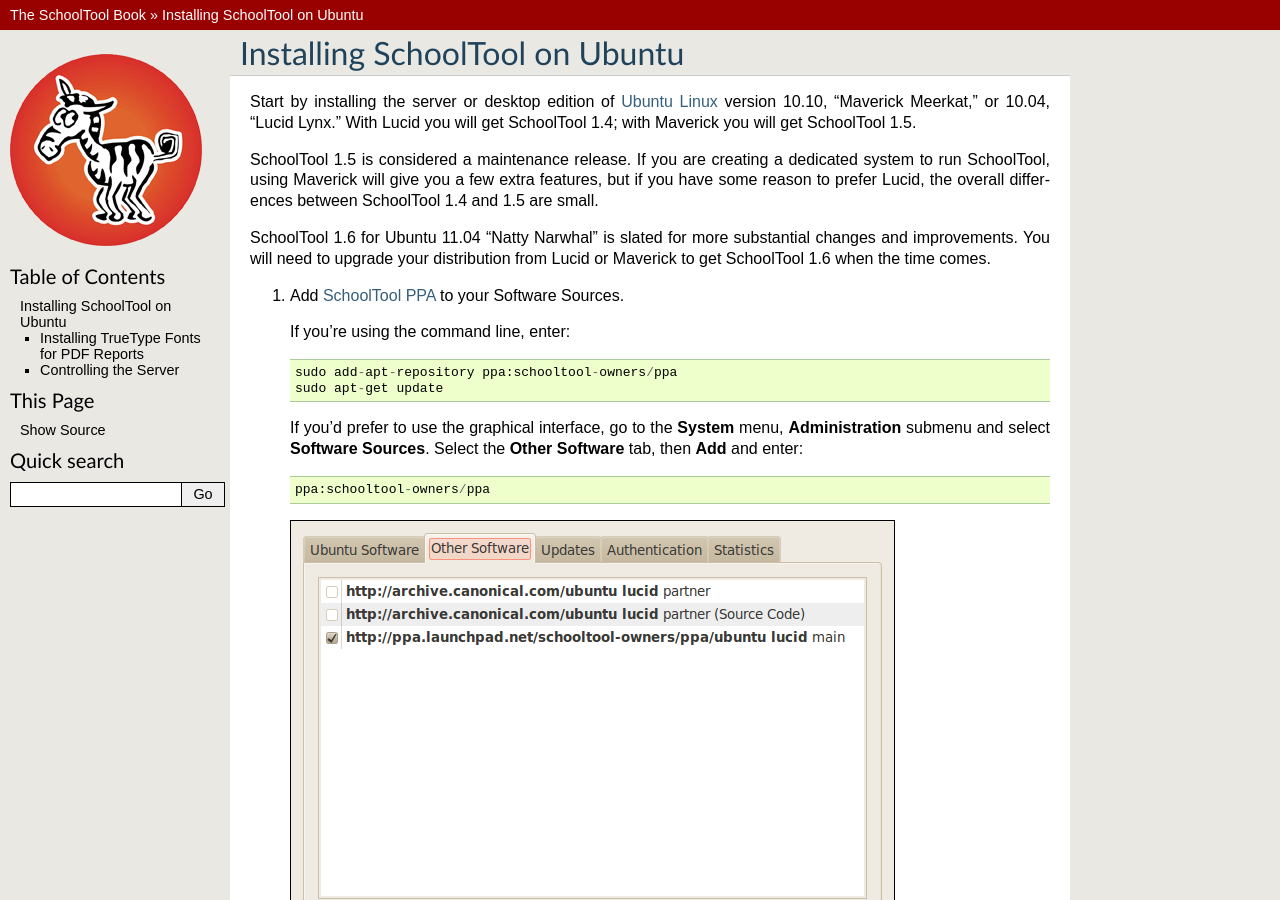
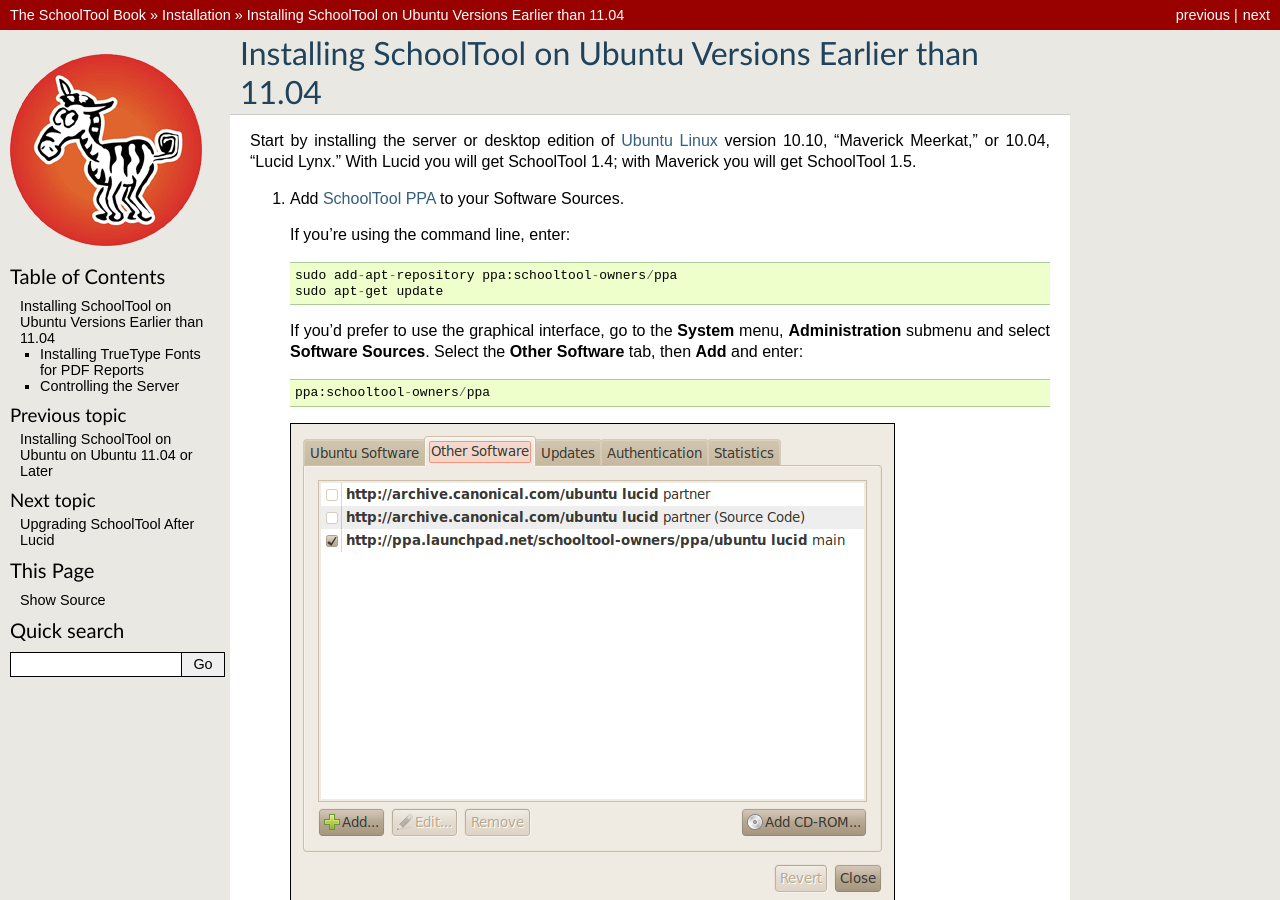
Before and after one commit to schooltool-project/schooltool-book, a Sphinx documentation site: the page built from source/install-pre-natty.rst, in a window 1280 px wide and 900 px high. Built offline with Sphinx 7.4.7, drawn with Linux system fonts in a browser that asks for light colours; pages that are not in the unit, such as notebooks, are missing from menus; some of the changed text lies outside the part shown.

Commit message:
Updated install instructions.

```diff
--- a/source/install-pre-natty.rst
+++ b/source/install-pre-natty.rst
@@ -1,13 +1,10 @@
-.. _install:
+.. _install-pre-natty:
 
-Installing SchoolTool on Ubuntu
-===============================
+Installing SchoolTool on Ubuntu Versions Earlier than 11.04
+===========================================================
 
 Start by installing the server or desktop edition of `Ubuntu Linux <http://ubuntu.com>`_ version 10.10, "Maverick Meerkat," or 10.04, "Lucid Lynx."  With Lucid you will get SchoolTool 1.4; with Maverick you will get SchoolTool 1.5.
 
-SchoolTool 1.5 is considered a maintenance release.  If you are creating a dedicated system to run SchoolTool, using Maverick will give you a few extra features, but if you have some reason to prefer Lucid, the overall differences between SchoolTool 1.4 and 1.5 are small.
-
-SchoolTool 1.6 for Ubuntu 11.04 "Natty Narwhal" is slated for more substantial changes and improvements.  You will need to upgrade your distribution from Lucid or Maverick to get SchoolTool 1.6 when the time comes.
 
 #. Add `SchoolTool PPA <https://launchpad.net/~schooltool-owners/+archive/ppa/>`_ to your Software Sources.
 
--- a/source/install-toc.rst
+++ b/source/install-toc.rst
@@ -8,6 +8,7 @@
 
    system-requirements
    install
+   install-pre-natty
    upgrade-lucid
    setup_initial
    email
--- a/source/system-requirements.rst
+++ b/source/system-requirements.rst
@@ -38,7 +38,7 @@
 Ubuntu
 ------
 
-The core SchoolTool development team recommends and supports installation of SchoolTool on Ubuntu Linux version 10.04, “Lucid Lynx” or later.
+The core SchoolTool development team recommends installation of SchoolTool on the most recent released version of Ubuntu.
 
 Fedora Linux & OLPC Server
 --------------------------
```
Also changed, not shown: source/install.rst (added, +43 -0 lines), source/images/uss-natty.png (added).
